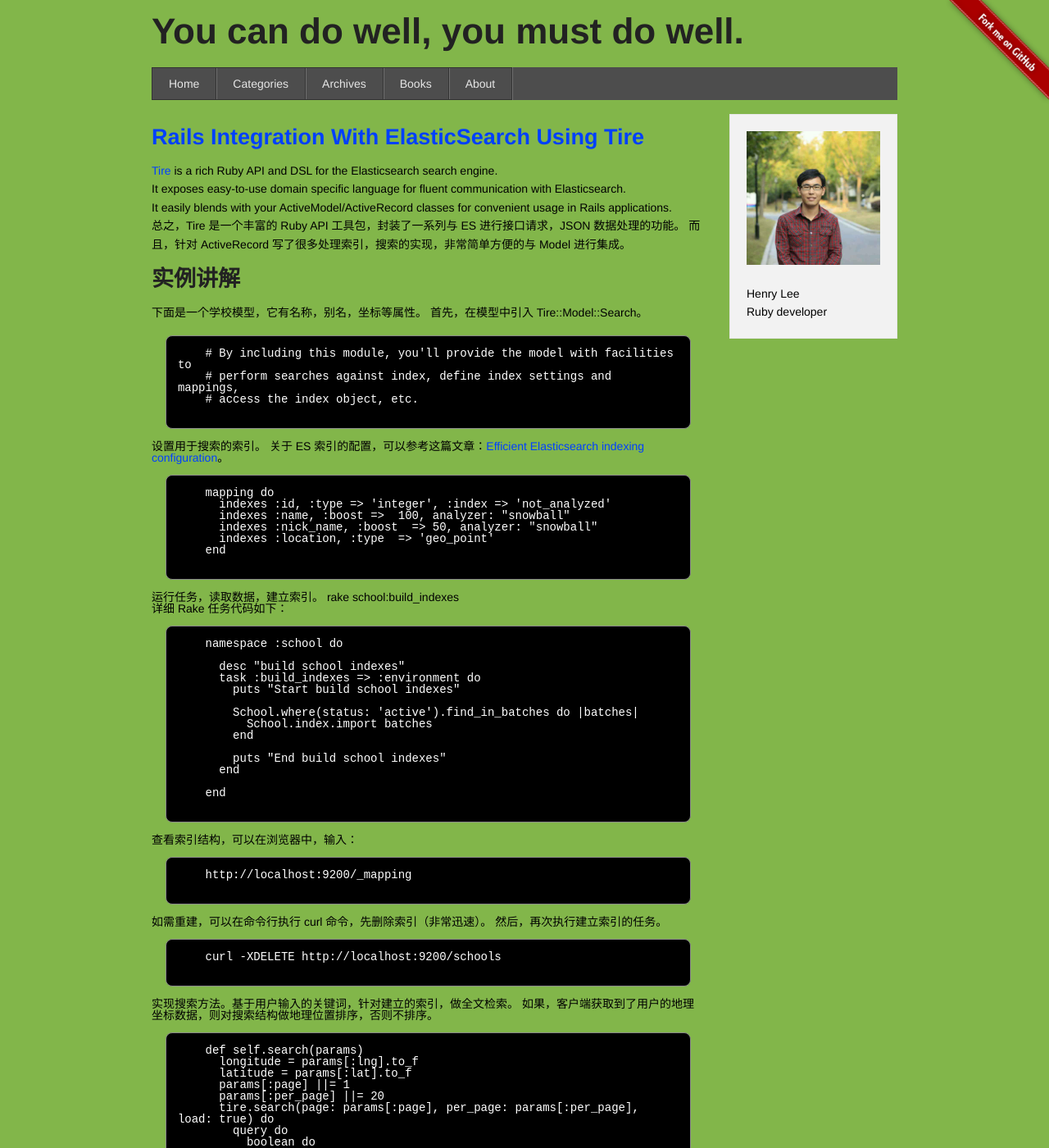
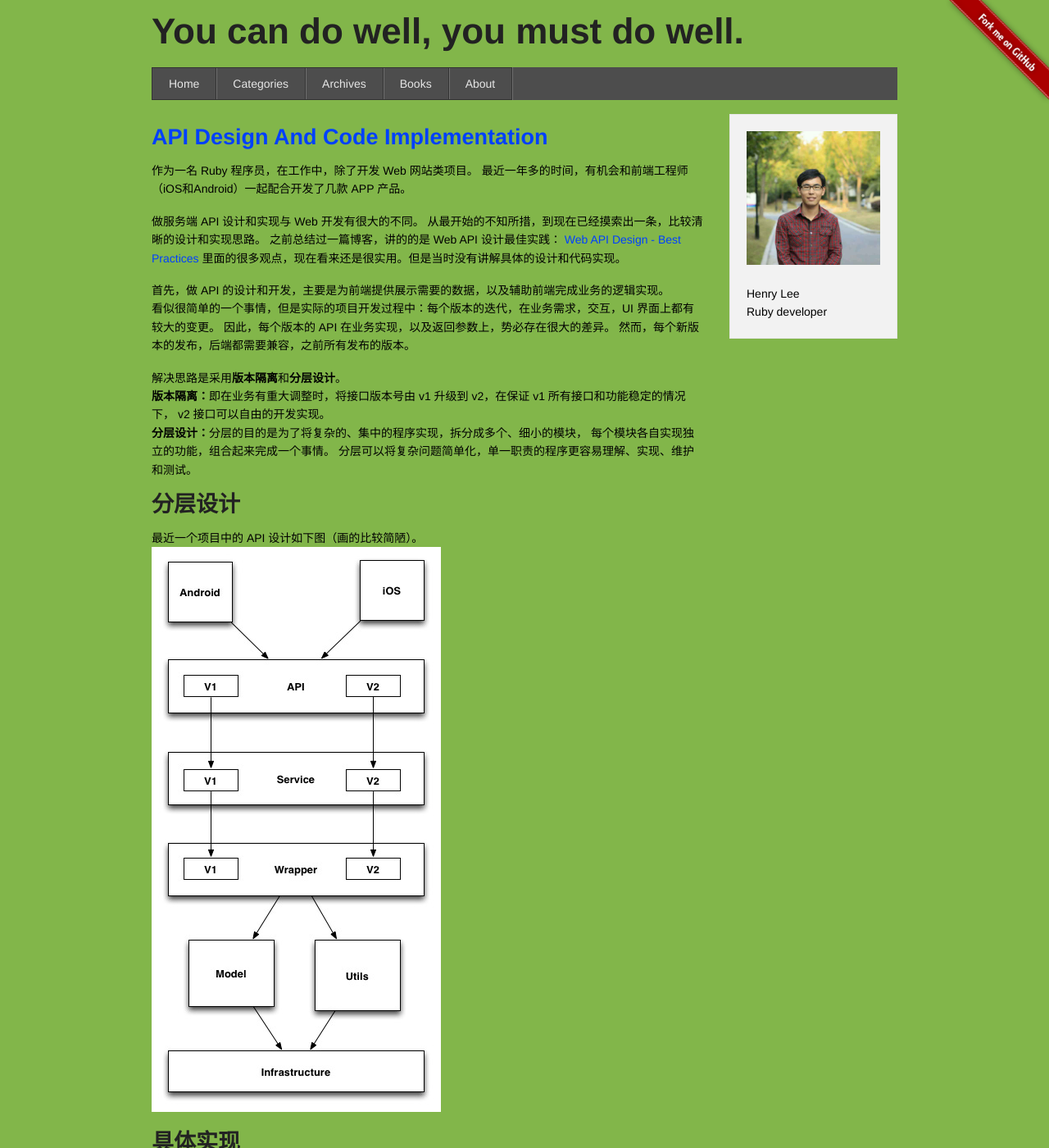
Before and after one commit to manageyp/manageyp.github.com, a Jekyll site: the page built from index.html, in a window 1280 px wide and 1400 px high. Shown: the whole window at 82% size. Built offline with Jekyll 4.4.1, drawn with Linux system fonts in a browser that asks for light colours; nearby versions of some CDN libraries; some of the changed text lies outside the part shown.

Commit message:
[NewPost] api-design-and-code-implementation

```diff
--- a/_posts/2013-03-31-web-api-design-best-practices.html
+++ b/_posts/2013-03-31-web-api-design-best-practices.html
@@ -2,8 +2,8 @@
 layout: post
 title: Web API Design - Best Practices
 description: Web API Design -- Best Practices
-categories: API App
-tags: API App
+categories: API App Design
+tags: API App Design
 record_on: 2013-03-31
 ---
 <p>
--- /dev/null
+++ b/_posts/2013-11-03-api-design-and-code-implementation.html
@@ -0,0 +1,145 @@
+---
+layout: post
+title: API Design And Code Implementation
+description: API Design And Code Implementation
+categories: API App Design
+tags: API App Design
+record_on: 2013-11-03
+---
+<p>
+作为一名 Ruby 程序员，在工作中，除了开发 Web 网站类项目。
+最近一年多的时间，有机会和前端工程师（iOS和Android）一起配合开发了几款 APP 产品。
+</p>
+
+<p>
+做服务端 API 设计和实现与 Web 开发有很大的不同。
+从最开始的不知所措，到现在已经摸索出一条，比较清晰的设计和实现思路。
+之前总结过一篇博客，讲的的是 Web API 设计最佳实践：
+<a href="http://manageyp.github.io/api/app/2013/03/31/web-api-design-best-practices.html" target="_blank"> Web API Design - Best Practices </a> 里面的很多观点，现在看来还是很实用。但是当时没有讲解具体的设计和代码实现。
+</p>
+
+<p>
+首先，做 API 的设计和开发，主要是为前端提供展示需要的数据，以及辅助前端完成业务的逻辑实现。</br>
+看似很简单的一个事情，但是实际的项目开发过程中：每个版本的迭代，在业务需求，交互，UI 界面上都有较大的变更。
+因此，每个版本的 API 在业务实现，以及返回参数上，势必存在很大的差异。
+然而，每个新版本的发布，后端都需要兼容，之前所有发布的版本。
+</p>
+
+<p>
+解决思路是采用<b>版本隔离</b>和<b>分层设计</b>。</br>
+<b>版本隔离：</b>即在业务有重大调整时，将接口版本号由 v1 升级到 v2，在保证 v1 所有接口和功能稳定的情况下，
+v2 接口可以自由的开发实现。</br>
+<b>分层设计：</b>分层的目的是为了将复杂的、集中的程序实现，拆分成多个、细小的模块，
+每个模块各自实现独立的功能，组合起来完成一个事情。
+分层可以将复杂问题简单化，单一职责的程序更容易理解、实现、维护和测试。
+</p>
+
+<h3>分层设计</h3>
+
+<p>
+最近一个项目中的 API 设计如下图（画的比较简陋）。</br>
+<img src="/images/posts/api-design.jpg">
+</p>
+
+<h3>具体实现</h3>
+
+<p>
+  <b>1. API 层</b></br>
+  实现接口版本控制，接口请求参数处理和验证，接口返回数据处理。实例代码如下：
+  <pre class="prettyprint lang-html">
+    module V1
+      class SchoolApi < BaseApi
+        resource :schools do
+
+          desc "获取学校列表接口"
+          params do
+            optional :page, :type => Integer, :desc => "Page number"
+          end
+
+          get do
+            authentication
+            content = V1::SchoolService.list(params[:page])
+            render_json content
+          end
+
+        end
+      end
+    end
+  </pre>
+</p>
+
+<p>
+  <b>2. Service 层</b></br>
+  实现接口的业务逻辑。实例代码如下：
+  <pre class="prettyprint lang-html">
+    module V1
+      class SchoolService
+
+        class << self
+
+          def list(page)
+            schools = School.paginate(page)
+            V1::SchoolWrapper.schools_info(schools)
+          end
+
+        end
+      end
+    end
+  </pre>
+</p>
+
+<p>
+  <b>3. Wrapper 层</b></br>
+  封装接口返回的具体数据。实例代码如下：
+  <pre class="prettyprint lang-html">
+    module V1
+      class SchoolWrapper < BaseWrapper
+
+        class << self
+
+          def schools_info(schools)
+            ret = { content: {} }
+            if has_size?(schools)
+              ret[:content][:schools] = []
+              schools.each do |school|
+                ret[:content][:schools] << detail(school)
+              end
+            end
+            ret
+          end
+
+          def detail(school)
+            {
+              id: school.id,
+              name: school.real_name
+            }
+          end
+
+        end
+      end
+    end
+  </pre>
+</p>
+
+<p>
+  <b>4. 其他</b></br>
+  其他主要包括 Model, Utils, Gems，以及发邮件短信等项目基础组件。
+</p>
+
+<p>
+  总结以上的 API 设计和实现。</br>
+  <b>优势：</b>每个版本的 API 接口，有很好的隔离；每个版本的业务逻辑，独立实现，不易产生冲突，易于维护；
+  因为独立实现，所以对需求变更的适应性强</br>
+  <b>劣势：</b>程序文件和代码量会增加。
+</p>
+
+<p>
+BTW 项目里引入 Grape 有几点考虑：RESTful APIs；版本管理；接口参数管理；路由管理</br>
+用 Rails 开发久了，比较习惯用 Controller 里的 before_filter 之类的过滤器。
+但是 Grape 是没有过滤器的，所以开发的时候，这一点比较别扭。
+</p>
+
+<h3>参考资料</h3>
+<a href="https://http://manageyp.github.com/API/App/Design/2013/11/03/api-design-and-code-implementation.html" target="_blank">Github 源代码</a><br />
+<a href="" target="_blank">博客原文</a><br />
+<a href="https://github.com/intridea/grape" target="_blank">Grape</a>
```
Also changed, not shown: images/posts/api-design.jpg (added).
